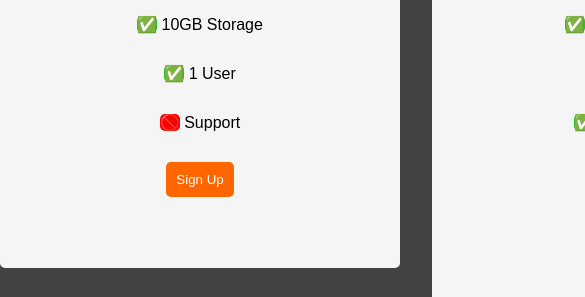
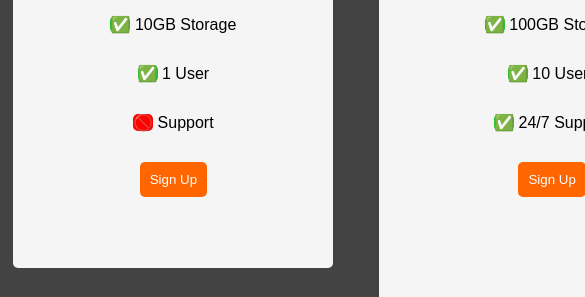
Before and after one commit to A6u5/html-portfolio, a plain HTML site: page index.html in a window 390 px wide. Shown: the part 138-435 px from the top of the page, 585 px wide, since content can reach past the window. Drawn offline with Linux system fonts and the light colour scheme; a web font is replaced by a local one.

Commit message:
Actualizar index.html

```diff
--- a/index.html
+++ b/index.html
@@ -90,7 +90,7 @@
 
         }
         .pricing-plan {
-          min-width: 360px;
+          min-width: 50%;
         }
       }
     </style>
```
